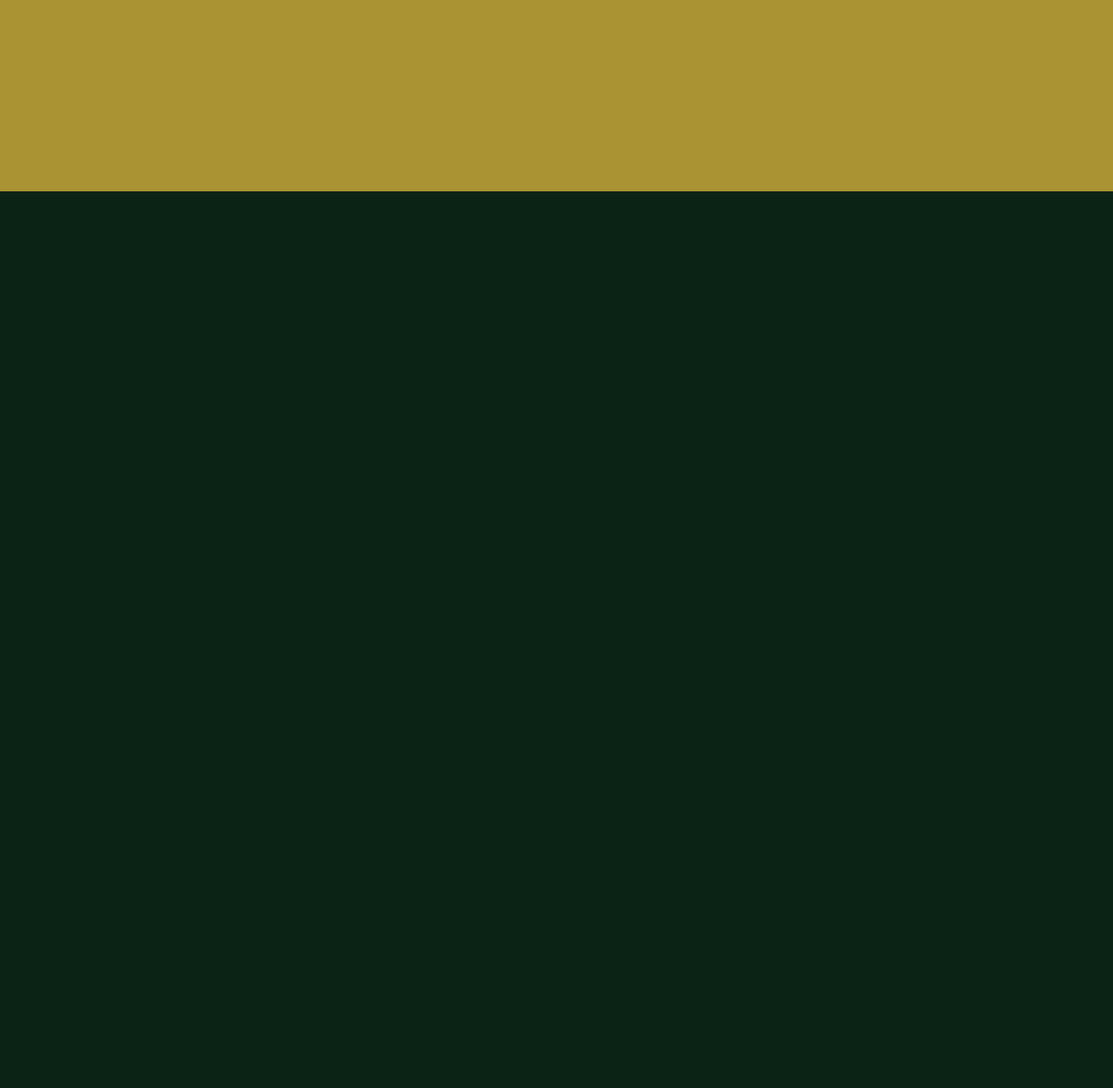
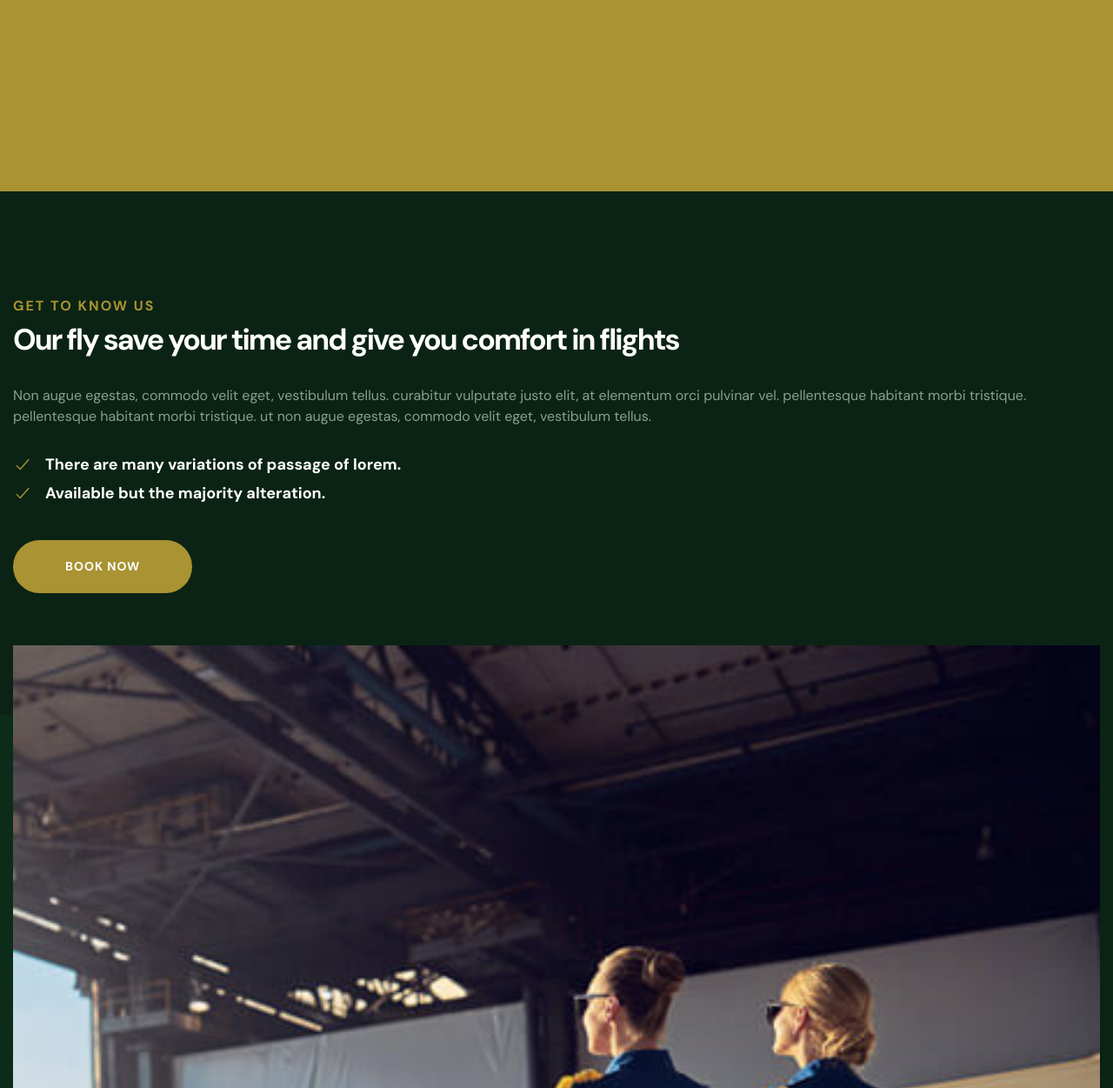
Before and after one commit to VaibhavYT/flight_booking, a plain HTML site: page index.html in a window 1280 px wide. Shown: the part 1549-2800 px from the top of the page at 87% size. Before the commit the page ends 1769 px from the top, so only its background shows below. Drawn offline with nearby package versions, Linux system fonts and the light colour scheme.

Commit message:
Completed about section with style and started feature

```diff
--- a/index.html
+++ b/index.html
@@ -134,55 +134,124 @@
               <li>
                 <div class="service-card">
                   <ion-icon name="diamond-outline" aria-hidden="true">
-
                   </ion-icon>
                   <h3 class="h3">
-                    <a href="#" class="card-title">
-                      Luxury & Comfort
-                    </a>
+                    <a href="#" class="card-title"> Luxury & Comfort </a>
                   </h3>
                 </div>
               </li>
               <li>
                 <div class="service-card">
-                  <ion-icon name="shield-checkmark-outline" aria-hidden="true"></ion-icon>
+                  <ion-icon
+                    name="shield-checkmark-outline"
+                    aria-hidden="true"
+                  ></ion-icon>
 
-                  </ion-icon>
                   <h3 class="h3">
-                    <a href="#" class="card-title">
-                      Safe & Secure
-                    </a>
+                    <a href="#" class="card-title"> Safe & Secure </a>
                   </h3>
                 </div>
               </li>
               <li>
                 <div class="service-card">
-                  <ion-icon name="calendar-outline" aria-hidden="true"></ion-icon>
+                  <ion-icon
+                    name="calendar-outline"
+                    aria-hidden="true"
+                  ></ion-icon>
 
-                  </ion-icon>
                   <h3 class="h3">
-                    <a href="#" class="card-title">
-                      Personal Schedule
-                    </a>
+                    <a href="#" class="card-title"> Personal Schedule </a>
                   </h3>
                 </div>
               </li>
               <li>
                 <div class="service-card">
-                  <ion-icon name="business-outline" aria-hidden="true"></ion-icon>
+                  <ion-icon
+                    name="business-outline"
+                    aria-hidden="true"
+                  ></ion-icon>
 
-                  </ion-icon>
                   <h3 class="h3">
-                    <a href="#" class="card-title">
-                      Many Airports
-                    </a>
+                    <a href="#" class="card-title"> Many Airports </a>
                   </h3>
                 </div>
               </li>
             </ul>
           </div>
+        </section>
 
+        <!--
+          #About
+         -->
+
+        <section class="section about" id="about" aria-label="about">
+          <div class="container">
+            <div class="about-content">
+              <p class="section-subtitle">Get To Know Us</p>
+              <h2 class="h2 section-title">
+                Our fly save your time and give you comfort in flights
+              </h2>
+              <p class="section-text">
+                Non augue egestas, commodo velit eget, vestibulum tellus.
+                curabitur vulputate justo elit, at elementum orci pulvinar vel.
+                pellentesque habitant morbi tristique. pellentesque habitant
+                morbi tristique. ut non augue egestas, commodo velit eget,
+                vestibulum tellus.
+              </p>
+              <ul class="about-list">
+                <li class="about-list-item">
+                  <ion-icon
+                    name="checkmark-outline"
+                    aria-hidden="ture"
+                  ></ion-icon>
+
+                  <p class="item-text">
+                    There are many variations of passage of lorem.
+                  </p>
+                </li>
+                <li class="about-list-item">
+                  <ion-icon
+                    name="checkmark-outline"
+                    aria-hidden="ture"
+                  ></ion-icon>
+
+                  <p class="item-text">
+                    Available but the majority alteration.
+                  </p>
+                </li>
+              </ul>
+              <a href="#" class="btn btn-primary"> Book Now </a>
+            </div>
+            <figure
+              class="about-banner img-holder"
+              style="--width: 470; --height: 550;"
+            >
+              <img
+                src="./images/about-banner.jpg"
+                alt="about banner"
+                class="img-cover"
+                width="470"
+                height="550"
+                loading="lazy"
+              />
+            </figure>
+          </div>
         </section>
+
+        <!--
+          #Feature
+         -->
+         <section class="section feature" aria-label="feature">
+          <div class="feature-content has-before">
+            <p class="section-subtitle">
+              Collect Miles
+            </p>
+          </div>
+
+
+
+         </section>
+
 
       </article>
     </main>
--- a/styles.css
+++ b/styles.css
@@ -236,6 +236,36 @@ body.active {
   gap: 30px;
 }
 
+
+.section-subtitle {
+  color: var(--satin-sheen-gold);
+  text-transform: uppercase;
+  font-weight: var(--fw-600);
+  letter-spacing: 2px;
+  margin-block-end: 5px;
+}
+
+.img-holder {
+  aspect-ratio: var(--width)/var(--height);
+  background-color: var(--light-gray);
+  overflow: hidden;
+}
+
+.img-cover {
+  width: 100%;
+  height: 100%;
+  object-fit: cover;
+  transition: var(--transition-2);
+}
+
+
+
+
+
+
+
+
+
 /*-----------------------------------*\
   #HEADER
 \*-----------------------------------*/
@@ -317,7 +347,7 @@ body.active {
 
 
 .navbar-top {
-  display:flex;
+  display: flex;
   justify-content: space-between;
   align-items: flex-start;
   margin-block-end: 40px;
@@ -494,6 +524,54 @@ body.active {
   #ABOUT
 \*-----------------------------------*/
 
+.about .container {
+  display: grid;
+  gap: 60px;
+}
+
+.about .section-title {
+  margin-block-end: 30px;
+}
+
+
+.about-list {
+  margin-block: 30px 40px;
+}
+
+.about-list-item {
+  display: flex;
+  align-items: center;
+  gap: 15px;
+}
+
+.about-list-item ion-icon {
+  flex-shrink: 0;
+  font-size: 22px;
+  color: var(--satin-sheen-gold);
+}
+
+.about-list-item .item-text {
+  color: var(--white);
+  font-size: var(--fs-6);
+  font-weight: var(--fw-600);
+}
+
+.about-list-item:first-child{
+  margin-block-end: 6px;
+}
+
+.about-banner{
+    box-shadow: -40px 60px 0px -20px var(--phthalo-green-3);
+}
+
+
+
+
+
+
+
+
+
 
 
 
```
